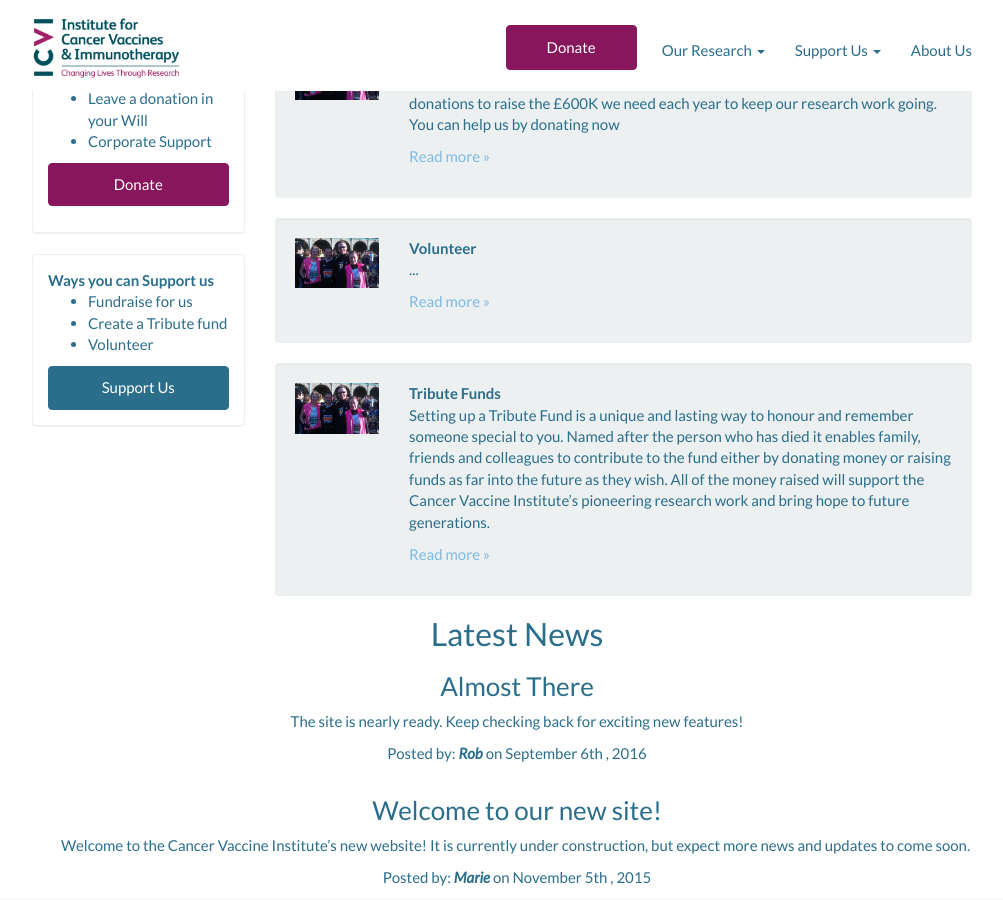
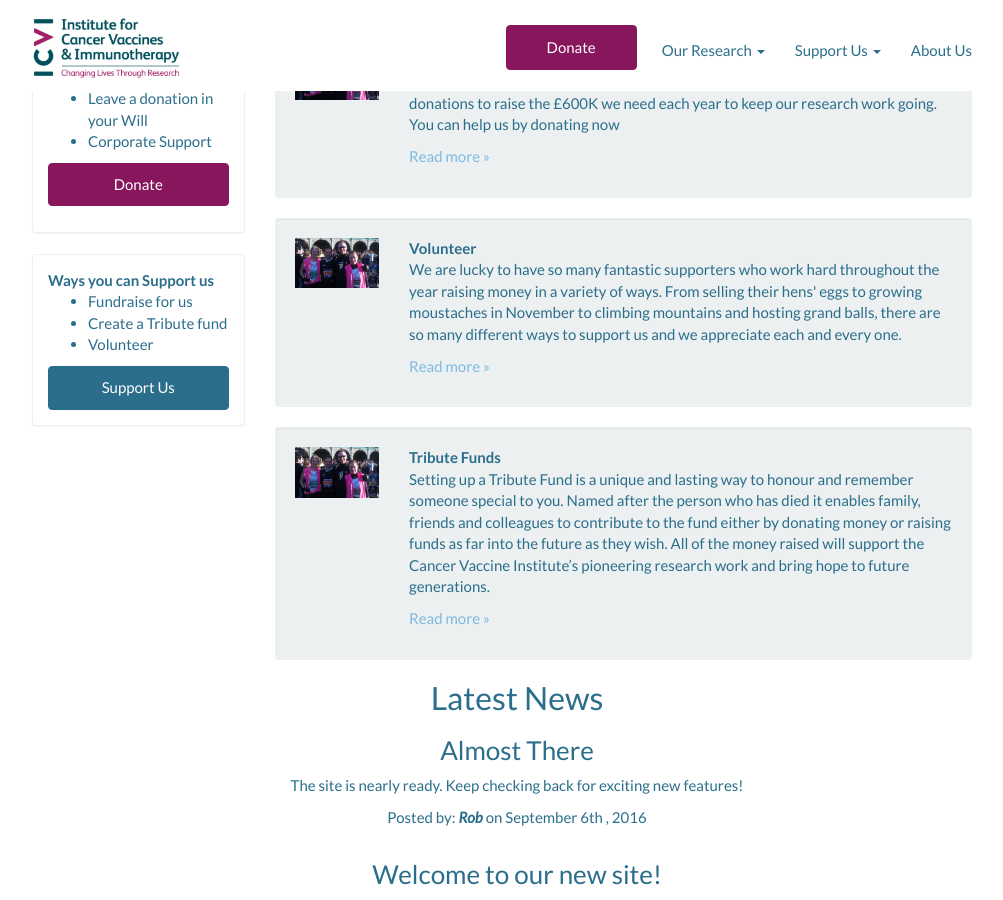
Before and after one commit to CancerVaccine/cancervaccine.github.io, a Jekyll site: the page built from support-us/fundraise/index.html, in a window 1280 px wide and 900 px high, scrolled down 485 px. Shown: the whole window, without its empty margins (138-1141 px from the left). Built offline with Jekyll 4.4.1, drawn with Linux system fonts in a browser that asks for light colours.

Commit message:
Updated '/_includes/support-us-links/volunteer.html' via CloudCannon

```diff
--- a/_includes/support-us-links/volunteer.html
+++ b/_includes/support-us-links/volunteer.html
@@ -5,7 +5,7 @@
       <img src="/assets/images/migrated/jo-and-jen-10k-monica-W.jpg" class="img-responsive col-xs-2" alt="Responsive image" />
         <div class=" col-xs-10">
           <strong class="editable">Volunteer</strong>
-          <p class="editable">...</p>
+          <p class="editable">We are lucky to have so many fantastic supporters who work hard throughout the year raising money in a variety of ways. From selling their hens' eggs to growing moustaches in November to climbing mountains and hosting grand balls, there are so many different ways to support us and we appreciate each and every one.</p>
           <p class="editable"><a href="/support-us/volunteer/">Read more &raquo;</a></p>
           <p></p>
         </div>
```
